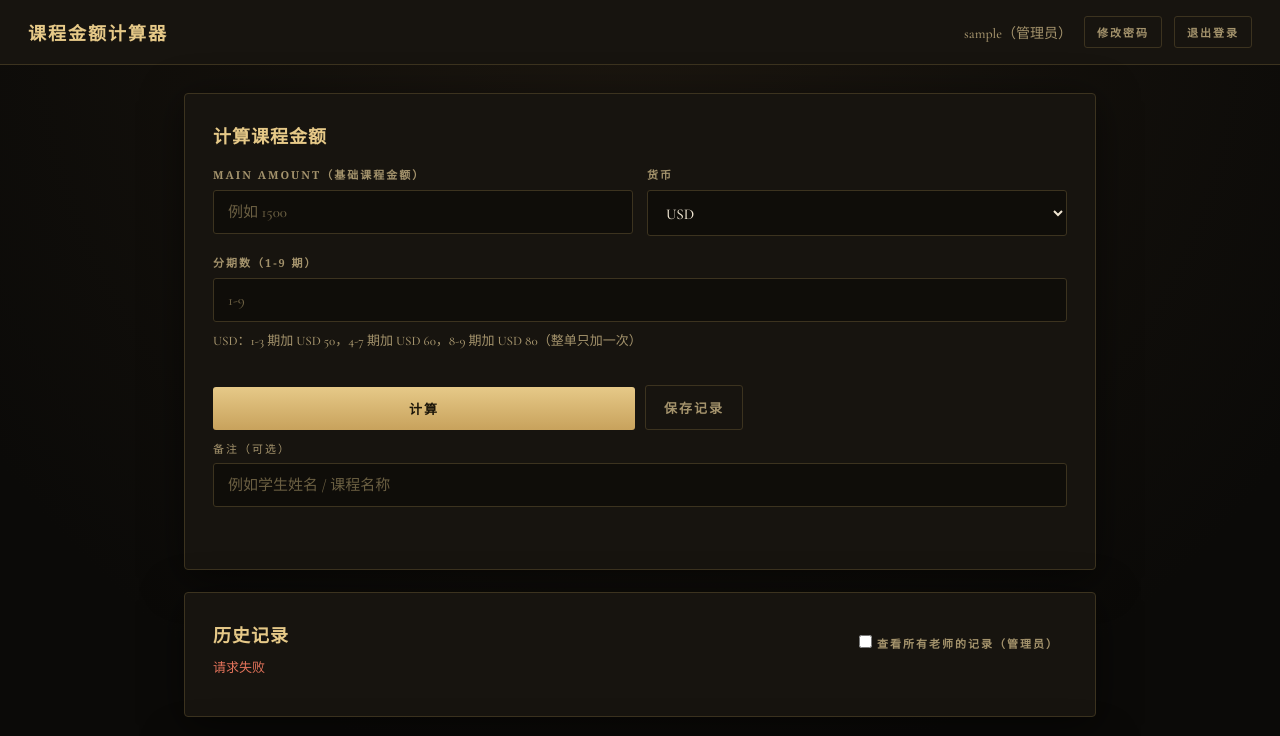
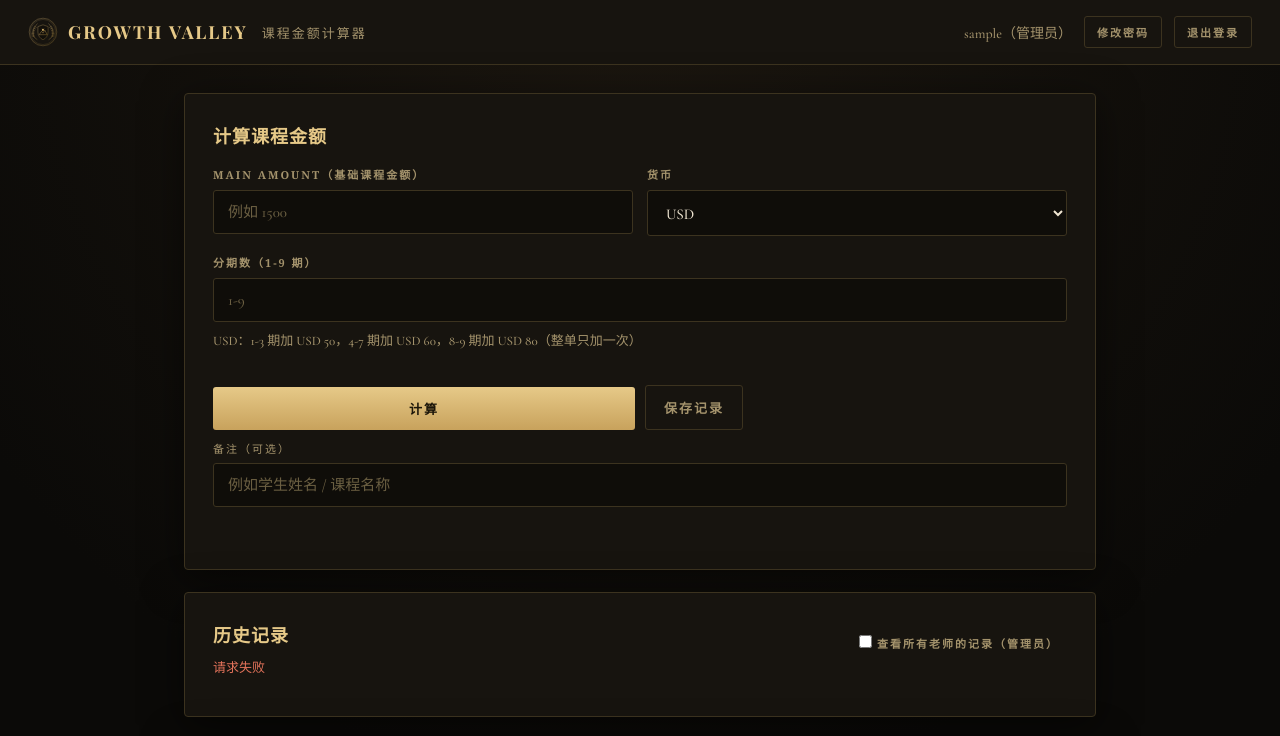
Before and after one commit to frsflorence19-source/course-fee-calculator, a website: page public/dashboard.html in a window 1280 px wide. Shown: the top 736 px of the page. Drawn offline with nearby package versions, Linux system fonts and the light colour scheme; no server answers; sample sign-in values are in the browser's storage.

Commit message:
Update title and branding in dashboard.html

```diff
--- a/public/dashboard.html
+++ b/public/dashboard.html
@@ -3,12 +3,12 @@
 <head>
 <meta charset="UTF-8" />
 <meta name="viewport" content="width=device-width, initial-scale=1.0" />
-<title>课程金额计算器</title>
+<title>Growth Valley 课程金额计算器</title>
 <link rel="stylesheet" href="style.css" />
 </head>
 <body>
 <div class="topbar">
-  <div class="brand">课程金额计算器</div>
+  <div class="brand"><img src="crest.svg" alt="" /> GROWTH VALLEY <span style="color:var(--muted);font-weight:400;font-size:13px;margin-left:4px;">课程金额计算器</span></div>
   <div class="who">
     <span id="whoami"></span>
     <button class="btn-secondary small-btn" id="pwBtn">修改密码</button>
```
